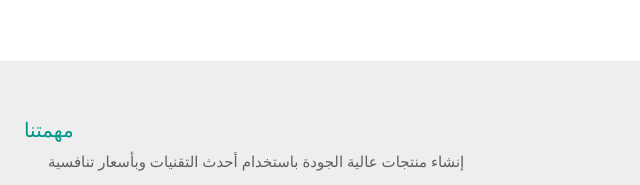
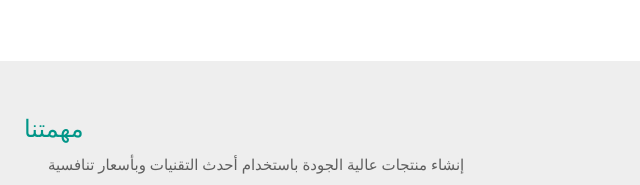
Before and after one commit to DevYousefM/digitopia, a plain HTML site: page about.html in a window 1280 px wide. Shown: the part 803-988 px from the top of the page, 0-640 px from the left. Drawn offline with nearby package versions, Linux system fonts and the light colour scheme; a web font is replaced by a local one.

Commit message:
Update about.html

```diff
--- a/about.html
+++ b/about.html
@@ -78,7 +78,7 @@
   <div class="partTwo pt-5 pb-5 d-flex res-4" style="background-color: #eee;">
     <div style="width: 80%;">
 
-      <h3 class="res-2">
+      <h3 class="res-1">
         مهمتنا
       </h3>
       <p class="ms-4 res-3">
```
